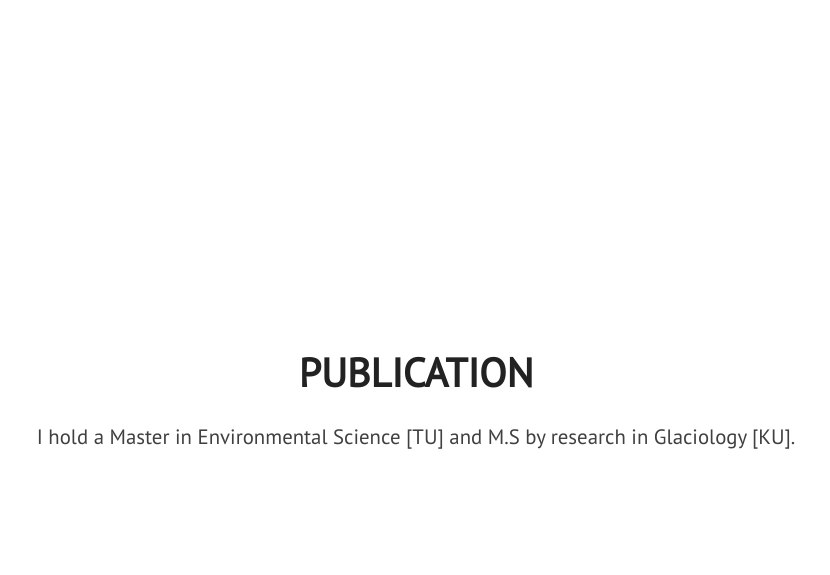
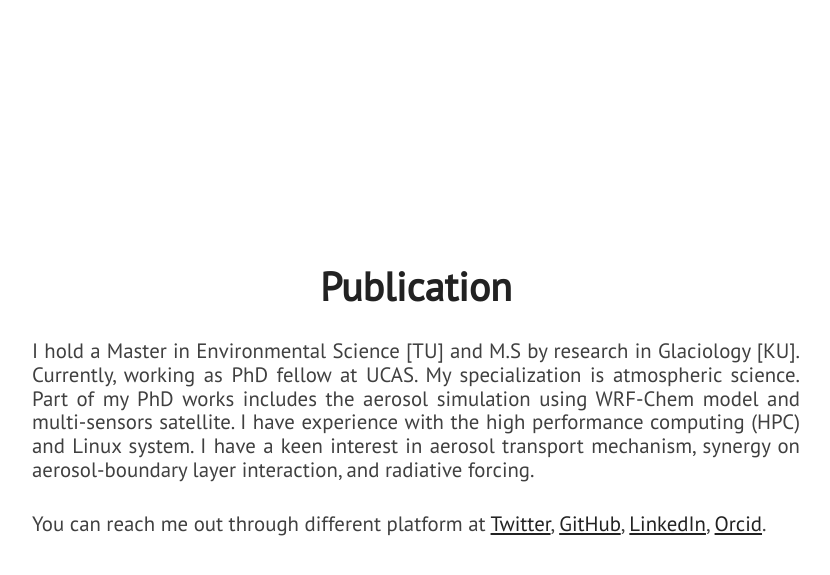
Before and after one commit to mukeshraeee/mukeshrai.github.io, a Jekyll site: the page built from index.html, in a window 1280 px wide and 900 px high, scrolled down 3094 px. Shown: the top 575 px of the window, without its empty margins (224-1054 px from the left). Built offline with Jekyll 4.4.1, drawn with Linux system fonts in a browser that asks for light colours; nearby versions of some CDN libraries.

Commit message:
Update publication.html

```diff
--- a/_includes/publication.html
+++ b/_includes/publication.html
@@ -2,11 +2,15 @@
 <div class="section-wrapper">
     <section class="section about" id="publication">
         <div id="about-text">
-            <div class="section-heading">PUBLICATION</div>
+            <div class="section-heading">Publication</div>
             <p class="paragraph-text justify-text">
-                I hold a Master in Environmental Science [TU] and M.S by research in Glaciology [KU].
+                I hold a Master in Environmental Science [TU] and M.S by research in Glaciology [KU]. Currently, working as PhD fellow at UCAS. My specialization is atmospheric science. Part of my PhD works includes the aerosol simulation using WRF-Chem model and multi-sensors satellite. I have experience with the high performance computing (HPC) and Linux system. I have a keen interest in aerosol transport mechanism, synergy on aerosol-boundary layer interaction, and radiative forcing.
             </p>
-
+            </p>
+            <p class="paragraph-text justify-text">
+                You can reach me out through different platform at <a href="https://twitter.com/MukeshRaee">Twitter</a>, <a href="https://github.com/mukeshraeee">GitHub</a>,
+                <a href="https://www.linkedin.com/in/mukesh-rai-5b5b3b85/">LinkedIn</a>, <a href="https://orcid.org/my-orcid?orcid=0000-0001-7138-0459">Orcid</a>.
+            </p>
         </div>
     </section>
 </div>
```
